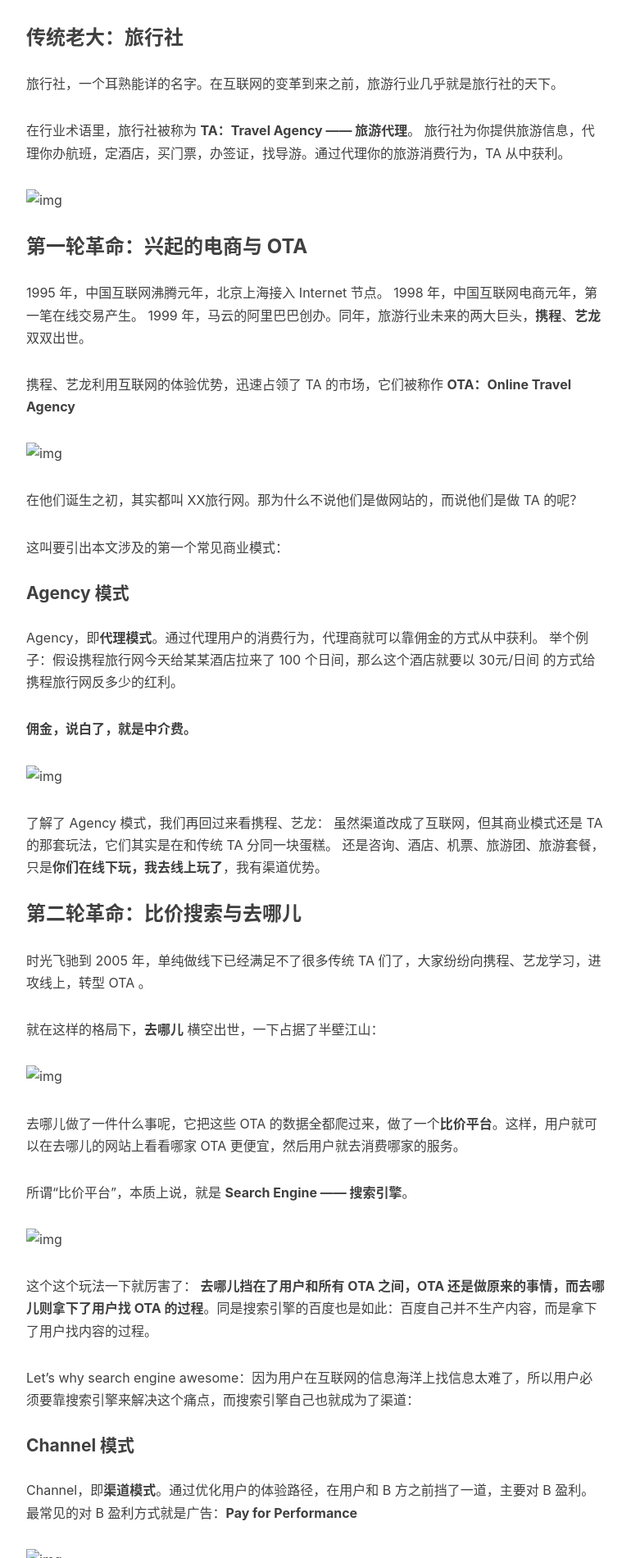
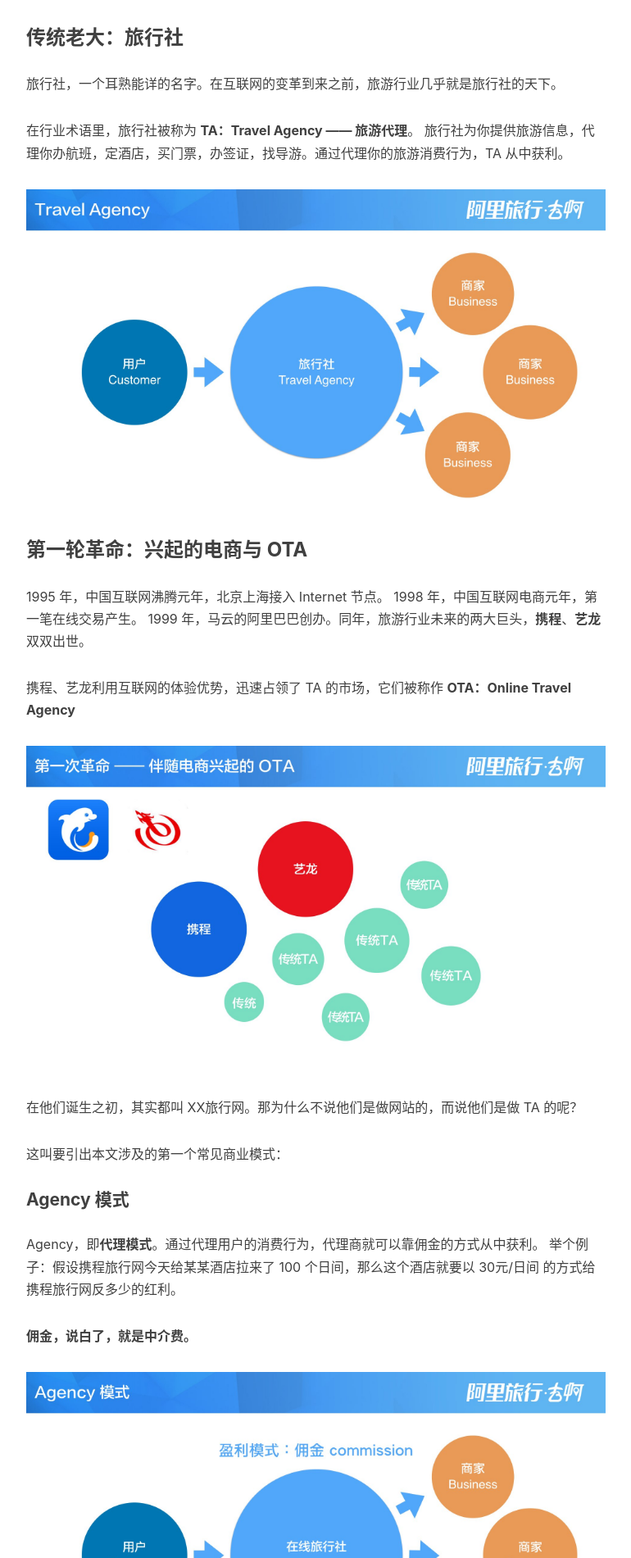
Before and after one commit to LilySui88/me, a Jekyll site: the page built from _posts/2015-06-15-alitrip-strategy.markdown, in a window 1280 px wide. Shown: the part 1380-3281 px from the top of the page at 82% size, without its empty margins (233-1003 px from the left). Built offline with Jekyll 4.4.1, drawn with Linux system fonts in a browser that asks for light colours; nearby versions of some CDN libraries; comment, search, counter and statistics services are not loaded.

```diff
--- a/_posts/2015-06-15-alitrip-strategy.markdown
+++ b/_posts/2015-06-15-alitrip-strategy.markdown
@@ -42,7 +42,7 @@ O2O 领域已经有了非常多成功的案例：从最早的千团大战，到
 在行业术语里，旅行社被称为 **TA：Travel Agency —— 旅游代理**。
 旅行社为你提供旅游信息，代理你办航班，定酒店，买门票，办签证，找导游。通过代理你的旅游消费行为，TA 从中获利。
 
-![img](img/in-post/post-alitrip-pd/post-alitrip-pd.013.jpg)
+![img](/me/img/in-post/post-alitrip-pd/post-alitrip-pd.013.jpg)
 
 ### 第一轮革命：兴起的电商与 OTA
 
@@ -52,7 +52,7 @@ O2O 领域已经有了非常多成功的案例：从最早的千团大战，到
 
 携程、艺龙利用互联网的体验优势，迅速占领了 TA 的市场，它们被称作 **OTA：Online Travel Agency**
 
-![img](img/in-post/post-alitrip-pd/post-alitrip-pd.014.jpg)
+![img](/me/img/in-post/post-alitrip-pd/post-alitrip-pd.014.jpg)
 
 在他们诞生之初，其实都叫 XX旅行网。那为什么不说他们是做网站的，而说他们是做 TA 的呢？
 
@@ -65,7 +65,7 @@ Agency，即**代理模式**。通过代理用户的消费行为，代理商就
 
 **佣金，说白了，就是中介费。**
 
-![img](img/in-post/post-alitrip-pd/post-alitrip-pd.016.jpg)
+![img](/me/img/in-post/post-alitrip-pd/post-alitrip-pd.016.jpg)
 
 了解了 Agency 模式，我们再回过来看携程、艺龙：
 虽然渠道改成了互联网，但其商业模式还是 TA 的那套玩法，它们其实是在和传统 TA 分同一块蛋糕。
@@ -77,13 +77,13 @@ Agency，即**代理模式**。通过代理用户的消费行为，代理商就
 
 就在这样的格局下，**去哪儿** 横空出世，一下占据了半壁江山：
 
-![img](img/in-post/post-alitrip-pd/post-alitrip-pd.021.jpg)
+![img](/me/img/in-post/post-alitrip-pd/post-alitrip-pd.021.jpg)
 
 去哪儿做了一件什么事呢，它把这些 OTA 的数据全都爬过来，做了一个**比价平台**。这样，用户就可以在去哪儿的网站上看看哪家 OTA 更便宜，然后用户就去消费哪家的服务。
 
 所谓“比价平台”，本质上说，就是 **Search Engine —— 搜索引擎**。
 
-![img](img/in-post/post-alitrip-pd/post-alitrip-pd.018.jpg)
+![img](/me/img/in-post/post-alitrip-pd/post-alitrip-pd.018.jpg)
 
 这个这个玩法一下就厉害了：
 **去哪儿挡在了用户和所有 OTA 之间，OTA 还是做原来的事情，而去哪儿则拿下了用户找 OTA 的过程**。同是搜索引擎的百度也是如此：百度自己并不生产内容，而是拿下了用户找内容的过程。
@@ -95,14 +95,14 @@ Let's why search engine awesome：因为用户在互联网的信息海洋上找
 Channel，即**渠道模式**。通过优化用户的体验路径，在用户和 B 方之前挡了一道，主要对 B 盈利。
 最常见的对 B 盈利方式就是广告：**Pay for Performance**
 
-![img](img/in-post/post-alitrip-pd/post-alitrip-pd.019.jpg)
+![img](/me/img/in-post/post-alitrip-pd/post-alitrip-pd.019.jpg)
 
 简单看一眼携程和去哪儿的收入占比就可以发现：
 
 * 携程主要靠来自酒店、机票的佣金盈利
 * 去哪儿则主要靠 PFP 广告盈利
 
-![img](img/in-post/post-alitrip-pd/post-alitrip-pd.020.jpg)
+![img](/me/img/in-post/post-alitrip-pd/post-alitrip-pd.020.jpg)
 
 通过去哪儿的比价平台，小 OTA 开始有机会通过价格战和大 OTA 周旋。去哪儿在给予了小 OTA 机会的同时也造就了自己，这和 2003 年淘宝 C2C 的崛起，颇有异曲同工之意。
 
@@ -133,7 +133,7 @@ Channel，即**渠道模式**。通过优化用户的体验路径，在用户和
 淘宝旅行想怎么玩呢，它实际上就是想用淘宝/天猫的思路去做在线旅行，其实背后还是淘宝卖家和天猫卖家，只不过这次的商户换成 OTA 入驻了，然后大家开开心心像卖衣服一样去卖旅行产品。
 
 
-![img](img/in-post/post-alitrip-pd/post-alitrip-pd.023.jpg)
+![img](/me/img/in-post/post-alitrip-pd/post-alitrip-pd.023.jpg)
 
 听上去很美，不但利用了阿里系的大量资源，还直接复刻了淘宝/天猫的牛逼模式 —— 平台模式
 
@@ -141,7 +141,7 @@ Channel，即**渠道模式**。通过优化用户的体验路径，在用户和
 
 Platform，即**平台模式**，可以说是当今最叼的商业模式了，它相当于构建了一个完整的生态、市场环境，在这里整合买卖双方的资源。通过维护市场秩序、制定市场规则，让市场活跃，从而赚取场子费。
 
-![img](img/in-post/post-alitrip-pd/post-alitrip-pd.026.jpg)
+![img](/me/img/in-post/post-alitrip-pd/post-alitrip-pd.026.jpg)
 
 想想看，每一笔交易都在你的地盘上发生，只要市场一直活跃，你就可以在其中**双边、多边盈利**。什么竞价排名、广告平台、VIP 特权，盈利模式太丰富了
 
@@ -155,7 +155,7 @@ Platform，即**平台模式**，可以说是当今最叼的商业模式了，
 OK，经过这么一番折腾，第三次变革就来了。
 BAT 纷纷介入，行业进入了传说中的 BATX 格局：
 
-![img](img/in-post/post-alitrip-pd/post-alitrip-pd.028.jpg)
+![img](/me/img/in-post/post-alitrip-pd/post-alitrip-pd.028.jpg)
 
 阿里最近动作频频，力推去啊不说，更是收购线下酒店软件石基，配合蚂蚁金服期下芝麻信用开展“酒店信用住”等业务
 百度早早投资去哪儿，两个搜索引擎起家的公司风格一脉相承。同时，百度也悄悄发布了百度旅行这样的试水产品
@@ -167,7 +167,7 @@ Update：不过，就在 2015.5 左右，携程宣布收购艺龙，非常戏剧
 一是互联网结合传统行业的大潮到来，大家都发现旅游行业是一个金矿，市场其实特别大……
 二是这个领域确实还有很多可以突破的商业模式存在，很多细分领域都开始有创业公司起来，整个行业的生态也越来越丰富：
 
-![img](img/in-post/post-alitrip-pd/post-alitrip-pd.029.jpg)
+![img](/me/img/in-post/post-alitrip-pd/post-alitrip-pd.029.jpg)
 
 这种时候，BAT 这样的土豪公司就想进来收网了 —— 砸钱也得砸出个平台来！
 所以，这一轮游戏一定能看到一次大洗牌（艺龙第一个就阵亡了）
@@ -179,14 +179,14 @@ Update：不过，就在 2015.5 左右，携程宣布收购艺龙，非常戏剧
 * 都做 OTA，拿下各种牛逼直营，最典型的就是航班
 * 都做平台，尤其是质量相对比较高的 B2C 平台。然后尝试可能的 C2C 产品形态 （去啊的客栈是一个很好的尝试）
 
-![img](img/in-post/post-alitrip-pd/post-alitrip-pd.030.jpg)
+![img](/me/img/in-post/post-alitrip-pd/post-alitrip-pd.030.jpg)
 
 **二是思路进化**
 
 * 从单一的购买/渠道业务转向服务平台。融合周边服务，拉上细分领域，外围行业一起玩
 * 强调用户体验与用户留存，强调**一站式服务**、**个性化服务** 等更极致的产品形态
 
-![img](img/in-post/post-alitrip-pd/post-alitrip-pd.031.jpg)
+![img](/me/img/in-post/post-alitrip-pd/post-alitrip-pd.031.jpg)
 
 
 而这些演变，正是 **阿里旅行 · 去啊** 致力去做到的。从大版本 5.0 开始，淘宝旅行将 **洗心革面**，去追求一个更极致，更垂直，体验更优秀的产品形态。
```
